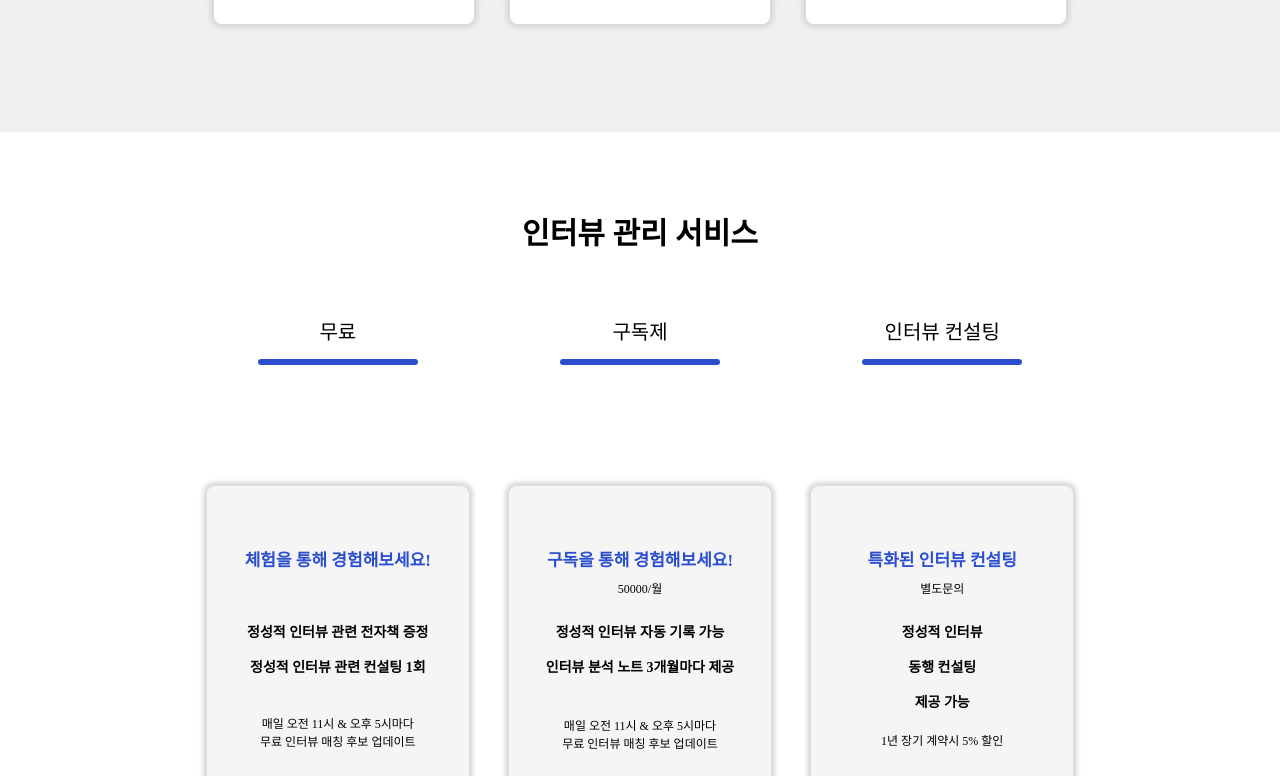
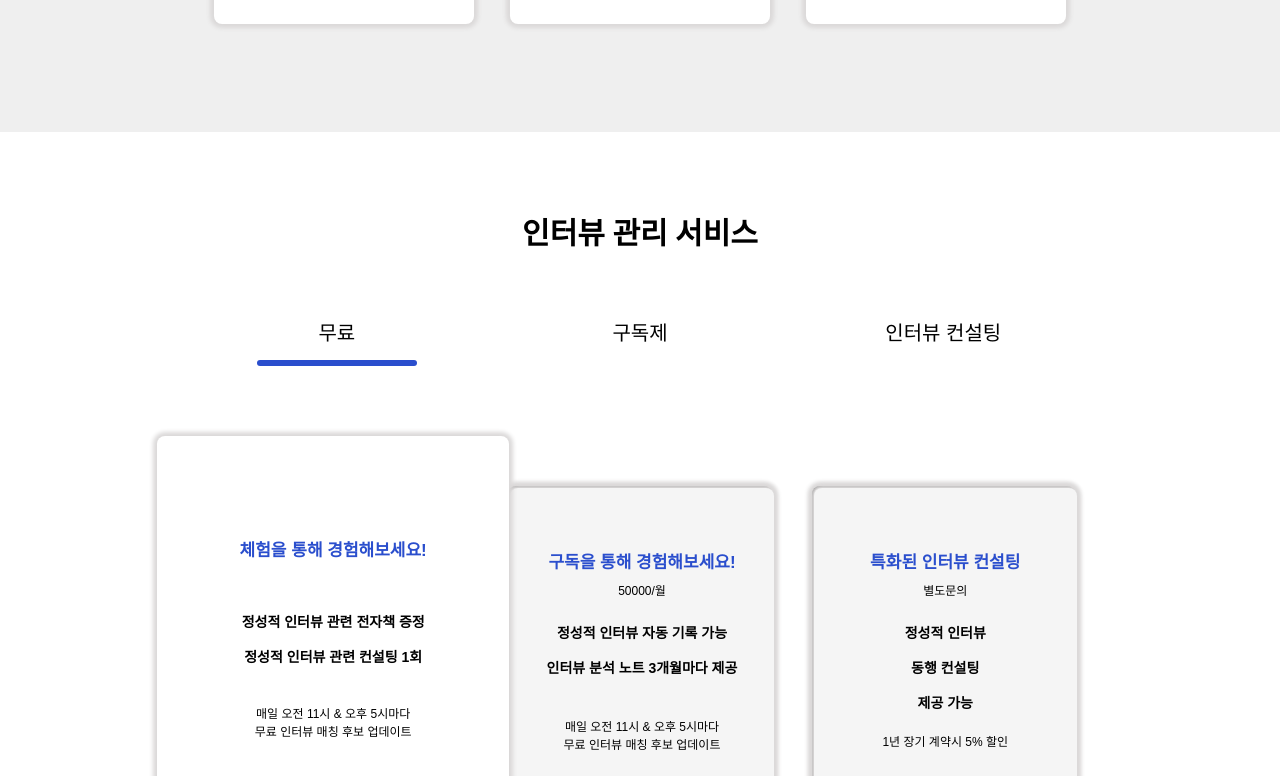
Before and after one commit to in-u-in/in-u-in_Frontend, a React (Vite) app: page / in a window 1280 px wide. Shown: the part 2024-2800 px from the top of the page. Built offline with nearby package versions, Linux system fonts and the light colour scheme.

Commit message:
feat #8 랜딩 페이지 일곱번째 페이지 완성, 네번째 페이지 기능 완성

```diff
--- /dev/null
+++ b/src/components/home/Box1Cliked.jsx
@@ -0,0 +1,26 @@
+import React from 'react';
+import styles from '../../styles/home.module.css';
+
+export default function Box1Cliked() {
+  return (
+    <div class={styles.container_page4_box1_cliked}>
+      <div className={styles.container_page4_title}>
+        <h3>체험을 통해 경험해보세요!</h3>
+      </div>
+      <div className={styles.container_page4_detail_price}> </div>
+      <div className={styles.container_page4_description1_1}>
+        <ul>
+          <li> 정성적 인터뷰 관련 전자책 증정</li>
+          <li> 정성적 인터뷰 관련 컨설팅 1회</li>
+        </ul>
+      </div>
+      <div className={styles.container_page4_description2}>
+        <h3>
+          매일 오전 11시 & 오후 5시마다
+          <br />
+          무료 인터뷰 매칭 후보 업데이트
+        </h3>
+      </div>
+    </div>
+  );
+}
--- /dev/null
+++ b/src/components/home/Box2Cliked.jsx
@@ -0,0 +1,26 @@
+import React from 'react';
+import styles from '../../styles/home.module.css';
+
+export default function Box2Cliked() {
+  return (
+    <div class={styles.container_page4_box2_cliked}>
+      <div className={styles.container_page4_title}>
+        <h3>구독을 통해 경험해보세요!</h3>
+      </div>
+      <div className={styles.container_page4_detail_price}>50000/월</div>
+      <div className={styles.container_page4_description1}>
+        <ul>
+          <li> 정성적 인터뷰 자동 기록 가능</li>
+          <li> 인터뷰 분석 노트 3개월마다 제공</li>
+        </ul>
+      </div>
+      <div className={styles.container_page4_description2}>
+        <h3>
+          매일 오전 11시 & 오후 5시마다
+          <br />
+          무료 인터뷰 매칭 후보 업데이트
+        </h3>
+      </div>
+    </div>
+  );
+}
--- /dev/null
+++ b/src/components/home/Box3Cliked.jsx
@@ -0,0 +1,25 @@
+import React from 'react';
+import styles from '../../styles/home.module.css';
+
+export default function Box3Cliked() {
+  return (
+    <div class={styles.container_page4_box3_cliked}>
+      <div className={styles.container_page4_title}>
+        <h3>특화된 인터뷰 컨설팅</h3>
+      </div>
+      <div className={styles.container_page4_detail_price}>별도문의</div>
+      <div className={styles.container_page4_description1}>
+        <ul>
+          <li> 정성적 인터뷰</li>
+          <br />
+          <li> 동행 컨설팅</li>
+          <br />
+          <li> 제공 가능</li>
+        </ul>
+      </div>
+      <div className={styles.container_page4_description2_3}>
+        1년 장기 계약시 5% 할인
+      </div>
+    </div>
+  );
+}
--- /dev/null
+++ b/src/components/home/Price1Cliked.jsx
@@ -0,0 +1,6 @@
+import React from 'react';
+import styles from '../../styles/home.module.css';
+
+export default function Price1Cliked() {
+  return <div className={styles.container_page4_bar}></div>;
+}
--- /dev/null
+++ b/src/components/home/Price2Cliked.jsx
@@ -0,0 +1,6 @@
+import React from 'react';
+import styles from '../../styles/home.module.css';
+
+export default function Price2Cliked() {
+  return <div className={styles.container_page4_bar}></div>;
+}
--- /dev/null
+++ b/src/components/home/Price3Cliked.jsx
@@ -0,0 +1,6 @@
+import React from 'react';
+import styles from '../../styles/home.module.css';
+
+export default function Price3Cliked() {
+  return <div className={styles.container_page4_bar}></div>;
+}
--- /dev/null
+++ b/src/components/home/box1.jsx
@@ -0,0 +1,26 @@
+import React from 'react';
+import styles from '../../styles/home.module.css';
+
+export default function Box1() {
+  return (
+    <div class={styles.container_page4_box}>
+      <div className={styles.container_page4_title}>
+        <h3>체험을 통해 경험해보세요!</h3>
+      </div>
+      <div className={styles.container_page4_detail_price}> </div>
+      <div className={styles.container_page4_description1_1}>
+        <ul>
+          <li> 정성적 인터뷰 관련 전자책 증정</li>
+          <li> 정성적 인터뷰 관련 컨설팅 1회</li>
+        </ul>
+      </div>
+      <div className={styles.container_page4_description2}>
+        <h3>
+          매일 오전 11시 & 오후 5시마다
+          <br />
+          무료 인터뷰 매칭 후보 업데이트
+        </h3>
+      </div>
+    </div>
+  );
+}
--- /dev/null
+++ b/src/components/home/box2.jsx
@@ -0,0 +1,26 @@
+import React from 'react';
+import styles from '../../styles/home.module.css';
+
+export default function Box2() {
+  return (
+    <div class={styles.container_page4_box}>
+      <div className={styles.container_page4_title}>
+        <h3>구독을 통해 경험해보세요!</h3>
+      </div>
+      <div className={styles.container_page4_detail_price}>50000/월</div>
+      <div className={styles.container_page4_description1}>
+        <ul>
+          <li> 정성적 인터뷰 자동 기록 가능</li>
+          <li> 인터뷰 분석 노트 3개월마다 제공</li>
+        </ul>
+      </div>
+      <div className={styles.container_page4_description2}>
+        <h3>
+          매일 오전 11시 & 오후 5시마다
+          <br />
+          무료 인터뷰 매칭 후보 업데이트
+        </h3>
+      </div>
+    </div>
+  );
+}
--- /dev/null
+++ b/src/components/home/box3.jsx
@@ -0,0 +1,25 @@
+import React from 'react';
+import styles from '../../styles/home.module.css';
+
+export default function Box3() {
+  return (
+    <div class={styles.container_page4_box}>
+      <div className={styles.container_page4_title}>
+        <h3>특화된 인터뷰 컨설팅</h3>
+      </div>
+      <div className={styles.container_page4_detail_price}>별도문의</div>
+      <div className={styles.container_page4_description1}>
+        <ul>
+          <li> 정성적 인터뷰</li>
+          <br />
+          <li> 동행 컨설팅</li>
+          <br />
+          <li> 제공 가능</li>
+        </ul>
+      </div>
+      <div className={styles.container_page4_description2_3}>
+        1년 장기 계약시 5% 할인
+      </div>
+    </div>
+  );
+}
--- a/src/pages/home.jsx
+++ b/src/pages/home.jsx
@@ -5,8 +5,76 @@ import icon2_page2 from '../assets/icons/icon2_page2.svg';
 import icon3_page2 from '../assets/icons/icon3_page2.svg';
 import icon_page3 from '../assets/icons/icon_page3.svg';
 import icon_page5 from '../assets/icons/icon_page5.svg';
+import Price1_cliked from '../components/home/Price1Cliked';
+import Box1 from '../components/home/box1';
+import Box1_cliked from '../components/home/Box1Cliked';
+import Price2_cliked from '../components/home/Price2Cliked';
+import Box2 from '../components/home/box2';
+import Box2_cliked from '../components/home/Box2Cliked';
+import Price3_cliked from '../components/home/Price3Cliked';
+import Box3 from '../components/home/box3';
+import Box3_cliked from '../components/home/Box3Cliked';
+import { useState } from 'react';
 
 export default function Home() {
+  const [box1, setBox1] = useState(2);
+  const [box2, setBox2] = useState(1);
+  const [box3, setBox3] = useState(1);
+
+  const clickPrice1 = (n) => {
+    setBox1(n);
+  };
+
+  const clickBox1 = (n) => {
+    setBox1(n);
+  };
+
+  const clickPrice2 = (n) => {
+    setBox2(n);
+  };
+
+  const clickBox2 = (n) => {
+    setBox2(n);
+  };
+
+  const clickPrice3 = (n) => {
+    setBox3(n);
+  };
+
+  const clickBox3 = (n) => {
+    setBox3(n);
+  };
+
+  const selectPrice1 = {
+    1: null,
+    2: <Price1_cliked />,
+  };
+
+  const selectBox1 = {
+    1: <Box1 />,
+    2: <Box1_cliked />,
+  };
+
+  const selectPrice2 = {
+    1: null,
+    2: <Price2_cliked />,
+  };
+
+  const selectBox2 = {
+    1: <Box2 />,
+    2: <Box2_cliked />,
+  };
+
+  const selectPrice3 = {
+    1: null,
+    2: <Price3_cliked />,
+  };
+
+  const selectBox3 = {
+    1: <Box3 />,
+    2: <Box3_cliked />,
+  };
+
   return (
     <div>
       <div class={styles.wrapper_page_head_tail}>
@@ -151,73 +219,71 @@ export default function Home() {
         </div>
         <div className={styles.container_page4}>
           <div className={styles.container_page4_price}>
-            <h3>무료</h3>
-            <div className={styles.container_page4_bar}></div>
+            <button
+              onClick={() => {
+                clickPrice1(2);
+                clickPrice2(1);
+                clickPrice3(1);
+              }}
+            >
+              무료
+            </button>
+            {box1 && <div>{selectPrice1[box1]}</div>}
           </div>
           <div className={styles.container_page4_price}>
-            <h3>구독제</h3>
-            <div className={styles.container_page4_bar}></div>
+            <button
+              onClick={() => {
+                clickPrice2(2);
+                clickPrice1(1);
+                clickPrice3(1);
+              }}
+            >
+              구독제
+            </button>
+            {box1 && <div>{selectPrice2[box2]}</div>}
           </div>
           <div className={styles.container_page4_price}>
-            <h3>인터뷰 컨설팅</h3>
-            <div className={styles.container_page4_bar}></div>
+            <button
+              onClick={() => {
+                clickPrice3(2);
+                clickPrice1(1);
+                clickPrice2(1);
+              }}
+            >
+              인터뷰 컨설팅
+            </button>
+            {box1 && <div>{selectPrice3[box3]}</div>}
           </div>
-          <div class={styles.container_page4_box}>
-            <div className={styles.container_page4_title}>
-              <h3>체험을 통해 경험해보세요!</h3>
-            </div>
-            <div className={styles.container_page4_detail_price}> </div>
-            <div className={styles.container_page4_description1_1}>
-              <ul>
-                <li> 정성적 인터뷰 관련 전자책 증정</li>
-                <li> 정성적 인터뷰 관련 컨설팅 1회</li>
-              </ul>
-            </div>
-            <div className={styles.container_page4_description2}>
-              <h3>
-                매일 오전 11시 & 오후 5시마다
-                <br />
-                무료 인터뷰 매칭 후보 업데이트
-              </h3>
-            </div>
-          </div>
-          <div class={styles.container_page4_box}>
-            <div className={styles.container_page4_title}>
-              <h3>구독을 통해 경험해보세요!</h3>
-            </div>
-            <div className={styles.container_page4_detail_price}>50000/월</div>
-            <div className={styles.container_page4_description1}>
-              <ul>
-                <li> 정성적 인터뷰 자동 기록 가능</li>
-                <li> 인터뷰 분석 노트 3개월마다 제공</li>
-              </ul>
-            </div>
-            <div className={styles.container_page4_description2}>
-              <h3>
-                매일 오전 11시 & 오후 5시마다
-                <br />
-                무료 인터뷰 매칭 후보 업데이트
-              </h3>
-            </div>
-          </div>
-          <div class={styles.container_page4_box}>
-            <div className={styles.container_page4_title}>
-              <h3>특화된 인터뷰 컨설팅</h3>
-            </div>
-            <div className={styles.container_page4_detail_price}>별도문의</div>
-            <div className={styles.container_page4_description1}>
-              <ul>
-                <li> 정성적 인터뷰</li>
-                <br />
-                <li> 동행 컨설팅</li>
-                <br />
-                <li> 제공 가능</li>
-              </ul>
-            </div>
-            <div className={styles.container_page4_description2_3}>
-              1년 장기 계약시 5% 할인
-            </div>
-          </div>
+          <button
+            class={styles.container_page4_box}
+            onClick={() => {
+              clickBox1(2);
+              clickBox2(1);
+              clickBox3(1);
+            }}
+          >
+            {box2 && <div>{selectBox1[box1]}</div>}
+          </button>
+          <button
+            class={styles.container_page4_box}
+            onClick={() => {
+              clickBox2(2);
+              clickBox1(1);
+              clickBox3(1);
+            }}
+          >
+            {box2 && <div>{selectBox2[box2]}</div>}
+          </button>
+          <button
+            class={styles.container_page4_box}
+            onClick={() => {
+              clickBox3(2);
+              clickBox1(1);
+              clickBox2(1);
+            }}
+          >
+            {box3 && <div>{selectBox3[box3]}</div>}
+          </button>
         </div>
       </div>
       <div className={styles.wrapper_page5}>
@@ -250,8 +316,51 @@ export default function Home() {
         <div className={styles.page6_title}>
           <h1>지금 IN U IN과 함께하기</h1>
         </div>
-        <div className={styles.page6_input_info}></div>
-        <div className={styles.page5_input_inquiry}></div>
+        <div className={styles.page6_input_group}>
+          <div className={styles.page6_input_info_group}>
+            <div className={styles.page6_input_title}>
+              <h1>회사명/이름</h1>
+            </div>
+            <div className={styles.page6_input_info}>
+              <input
+                type='text'
+                placeholder='인터뷰 희망자실 경우에 이름만 입력해주세요.'
+              />
+            </div>
+            <div className={styles.page6_input_title}>
+              <h1>이메일</h1>
+            </div>
+            <div className={styles.page6_input_info}>
+              <input type='text' placeholder='예) inuin@email.com' />
+            </div>
+            <div className={styles.page6_input_title}>
+              <h1>전화번호</h1>
+            </div>
+            <div className={styles.page6_input_info}>
+              <input type='text' placeholder='예) 010-1234-5678' />
+            </div>
+          </div>
+          <div className={styles.page6_input_inquiry_group}>
+            <div className={styles.page6_input_checkbox_group}>
+              <div className={styles.page6_input_checkbox1}>
+                <input id='checkbox1' type='checkbox' />
+                <label>서비스 문의</label>
+              </div>
+              <div className={styles.page6_input_checkbox2}>
+                <input id='checkbox2' type='checkbox' />
+                <label>컨설팅 신청</label>
+              </div>
+            </div>
+            <div className={styles.page6_inqury_bar}></div>
+            <div className={styles.page6_inqury_title}>문의내용</div>
+            <div className={styles.page6_inqury_input}>
+              <input type='text' />
+            </div>
+          </div>
+        </div>
+        <div className={styles.page6_button}>
+          <button type='button'>문의하기</button>
+        </div>
       </div>
     </div>
   );
--- a/src/styles/home.module.css
+++ b/src/styles/home.module.css
@@ -53,9 +53,13 @@
 .input_group input {
   border: none;
   padding-left: 18px;
-  font-size: 14px;
+  font-size: 16px;
   outline: none;
   flex-grow: 1;
+}
+
+.input_group input::placeholder {
+  font-size: 16px;
 }
 
 .input_group button {
@@ -211,7 +215,7 @@
 
 .container_page4 {
   display: grid;
-  grid-template-columns: 262.23px 262.23px 262.23px;
+  grid-template-columns: 263.23px 263.23px 263.23px;
   grid-template-rows: 10px 313.33px;
   padding-top: 30px;
   padding-bottom: 240px;
@@ -223,6 +227,14 @@
 .container_page4_price {
   text-align: center;
   font-size: 20px;
+}
+
+.container_page4_price button {
+  border: none;
+  background-color: white;
+  text-align: center;
+  font-size: 20px;
+  padding-bottom: 14px;
 }
 
 .container_page4_price h3 {
@@ -240,10 +252,11 @@
 .container_page4_box {
   background-color: #f5f5f5;
   border-radius: 8px;
-  width: 262.23px;
+  width: 263.23px;
   height: 313.33px;
   box-shadow: 0px 0px 4px 4px rgb(219, 217, 217);
   margin: 0 auto;
+  padding: 0;
 }
 
 .container_page4_title {
@@ -302,6 +315,45 @@
   padding-top: 14px;
   /* 왜 margin이랑 padding적용 안되나? <- 글자가 h3으로 쓰여있었기 때문, h3면 왜 적요안되나?*/
   font-size: 12px;
+}
+
+.container_page4_box1_cliked {
+  background-color: white;
+  border-radius: 8px;
+  width: 352px;
+  height: 419px;
+  box-shadow: 0px 0px 4px 4px rgb(219, 217, 217);
+  margin: 0 auto;
+  padding-top: 40px;
+  position: relative;
+  bottom: 52px;
+  right: 50px;
+}
+
+.container_page4_box2_cliked {
+  background-color: white;
+  border-radius: 8px;
+  width: 352px;
+  height: 419px;
+  box-shadow: 0px 0px 4px 4px rgb(219, 217, 217);
+  margin: 0 auto;
+  padding-top: 40px;
+  position: relative;
+  bottom: 52px;
+  right: 50px;
+}
+
+.container_page4_box3_cliked {
+  background-color: white;
+  border-radius: 8px;
+  width: 352px;
+  height: 419px;
+  box-shadow: 0px 0px 4px 4px rgb(219, 217, 217);
+  margin: 0 auto;
+  padding-top: 40px;
+  position: relative;
+  bottom: 52px;
+  right: 50px;
 }
 
 /* page5 */
@@ -366,6 +418,70 @@
   line-height: 146%;
 }
 
+.page6_input_group {
+  display: flex;
+  padding-top: 70px;
+}
+
+.page6_input_info_group {
+  display: grid;
+  grid-template-columns: 100px 600px;
+  grid-template-rows: 60px 60px 60px;
+  justify-content: center;
+  padding-left: 200px;
+  row-gap: 30px;
+  column-gap: 14px;
+}
+
+/* .page6_input_title {
+  padding-top: 30px;
+} */
+
+.page6_input_info input {
+  width: 400px;
+  height: 48px;
+  border: none;
+  border-radius: 6px;
+  outline: none;
+}
+
+.page6_input_info input::placeholder {
+  font-size: 16px;
+  padding-left: 20px;
+}
+
+.page6_input_inquiry_group {
+  padding-left: 0px;
+}
+
+.page6_input_checkbox_group {
+  display: flex;
+}
+
+.page6_input_checkbox2 {
+  padding-left: 30px;
+}
+
+.page6_inqury_bar {
+  background-color: black;
+  width: 180px;
+  height: 1.4px;
+  margin-top: 36px;
+}
+
+.page6_inqury_title {
+  padding-top: 18px;
+  padding-bottom: 18px;
+}
+
+.page6_inqury_input input {
+  width: 500px;
+  height: 100px;
+  border: none;
+  border-radius: 6px;
+  outline: none;
+}
+
 /* icon */
 .icon_page2 {
   text-align: center;
@@ -385,6 +501,20 @@
   padding-bottom: 6px;
 }
 
+.page6_button {
+  padding-top: 70px;
+  text-align: center;
+}
+
+.page6_button button {
+  background-color: #2a4ecd;
+  border: none;
+  width: 450px;
+  height: 57px;
+  border-radius: 6px;
+  color: white;
+  font-size: 16px;
+}
 /* 마진, 패딩 관계 확인 - title은 padding, subtitle은 margin why??
 input 테두리 완벽하게 지우기 */
 
```
